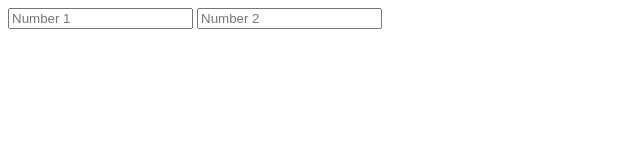
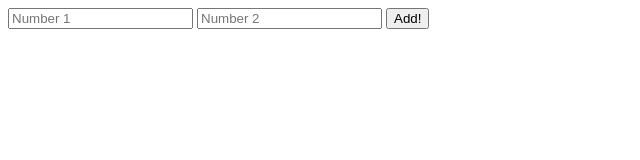
Before and after one commit to Dragontalker/typescript-using-tsc, a plain HTML site: page index.html in a window 1280 px wide. Shown: the whole page, without its empty margins (0-640 px from the left). Drawn offline with Linux system fonts and the light colour scheme.

Commit message:
Added a new buton element.

```diff
--- a/index.html
+++ b/index.html
@@ -9,5 +9,6 @@
 <body>
     <input type="number" id="num1" placeholder="Number 1"/>
     <input type="number" id="num2" placeholder="Number 2"/>
+    <button>Add!</button>
 </body>
 </html>
```
